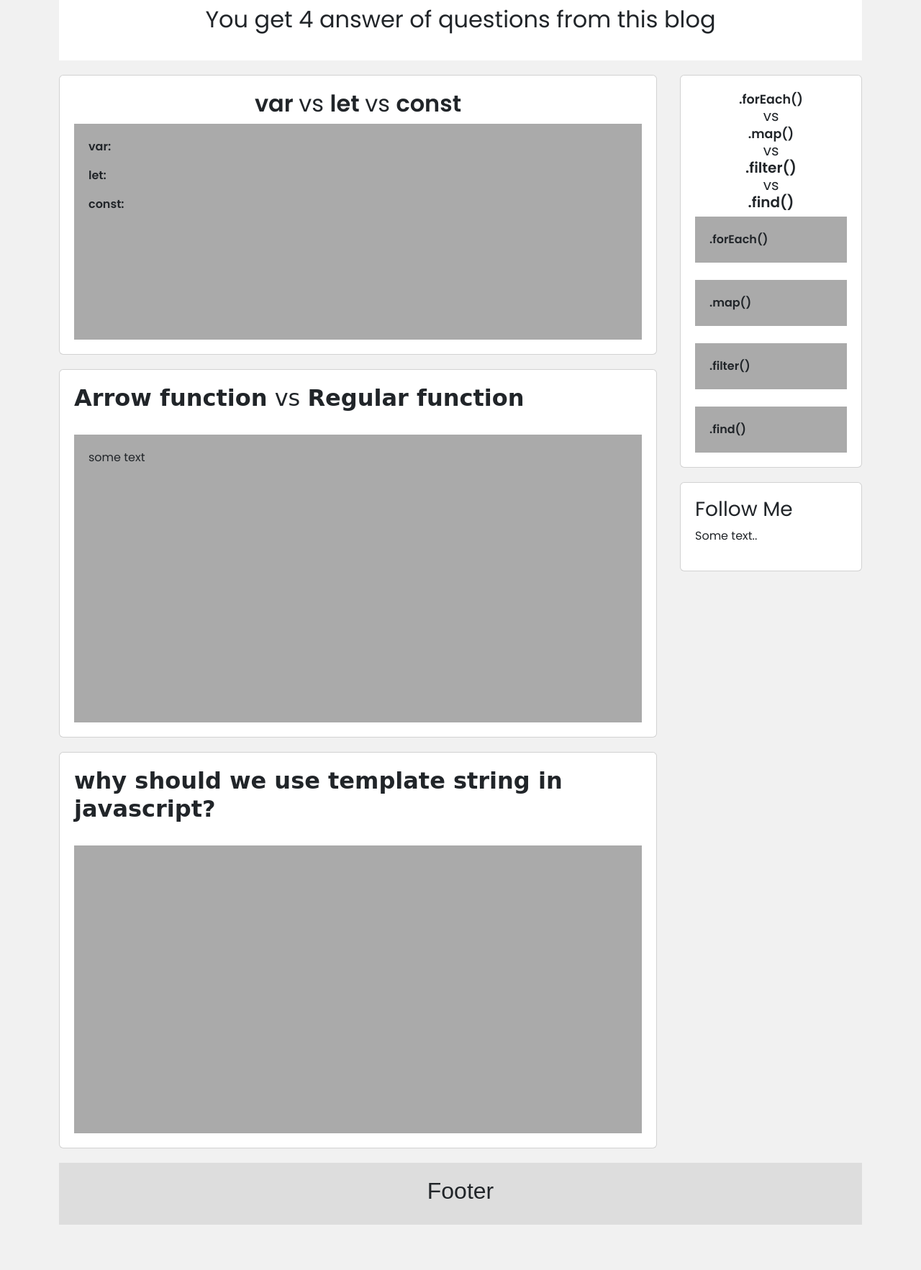
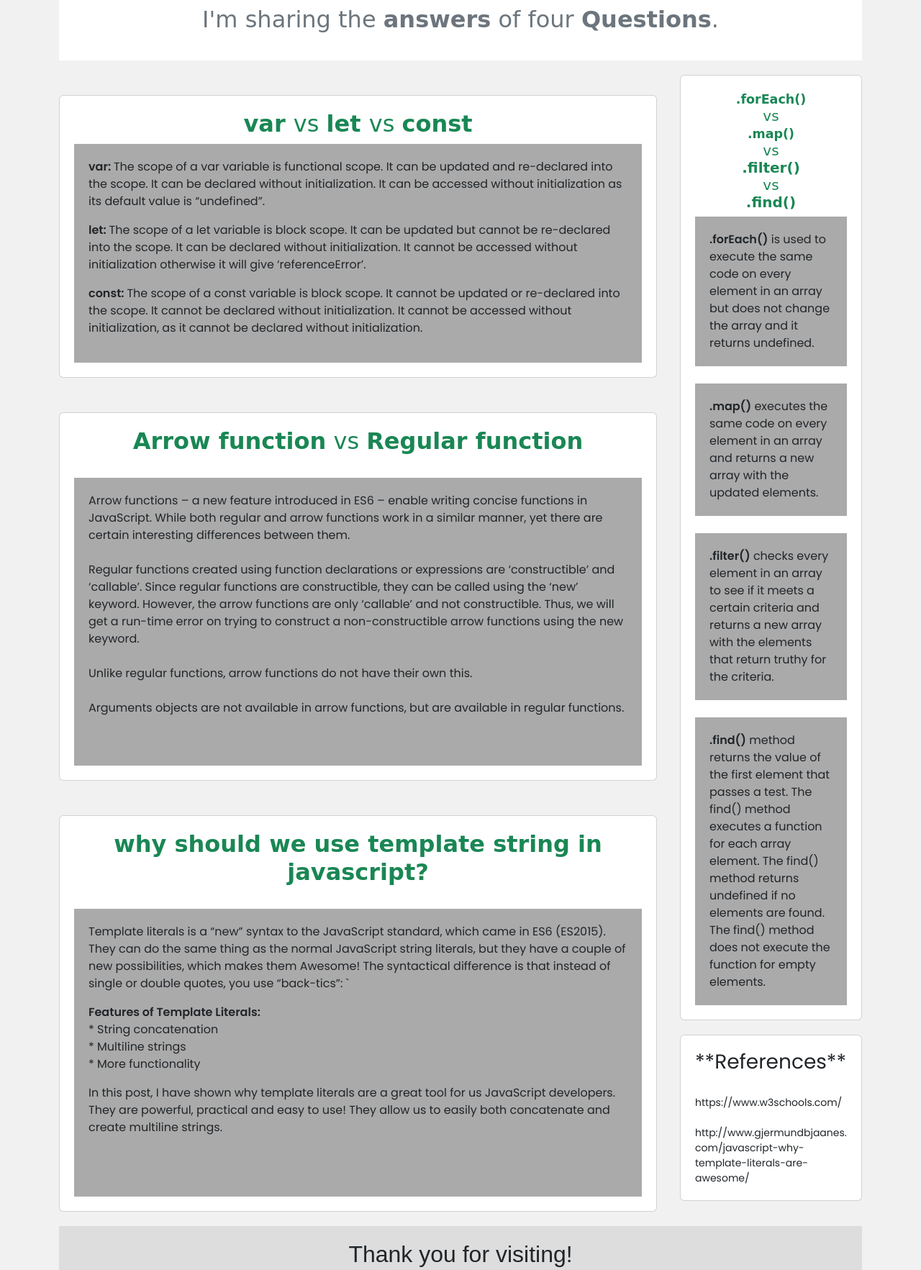
Before and after one commit to mmi-mamun/news-portal, a plain HTML site: page blog.html in a window 1280 px wide. Shown: the part 140-1905 px from the top of the page at 72% size. Before the commit the page ends 1862 px from the top, so only its background shows below. Drawn offline with nearby package versions, Linux system fonts and the light colour scheme; a web font is replaced by a local one.

Commit message:
Blog site DONE

```diff
--- a/blog.html
+++ b/blog.html
@@ -83,52 +83,111 @@
     <main class="poppins">
       <section>
         <div class="header">
-          <h2>You get 4 answer of questions from this blog</h2>
+          <h2 class="bebas-neue text-center text-secondary">
+            I'm sharing the <strong>answers</strong> of four
+            <strong>Questions</strong>.
+          </h2>
         </div>
 
         <div class="row">
           <div class="leftcolumn">
-            <div class="card">
-              <h2 class="text-center">
+            <div class="card my-5">
+              <h2 class="bebas-neue text-center text-success">
                 <strong> var </strong> vs <strong> let </strong> vs
                 <strong>const</strong>
               </h2>
               <div class="fakeimg" style="min-height: 300px">
-                <p><strong>var: </strong> <br /></p>
+                <p>
+                  <strong>var: </strong> The scope of a var variable is
+                  functional scope. It can be updated and re-declared into the
+                  scope. It can be declared without initialization. It can be
+                  accessed without initialization as its default value is
+                  “undefined”. <br />
+                </p>
 
                 <p>
-                  <strong>let: </strong>
+                  <strong>let: </strong> The scope of a let variable is block
+                  scope. It can be updated but cannot be re-declared into the
+                  scope. It can be declared without initialization. It cannot be
+                  accessed without initialization otherwise it will give
+                  ‘referenceError’.
                 </p>
                 <p>
-                  <strong>const: </strong>
+                  <strong>const: </strong> The scope of a const variable is
+                  block scope. It cannot be updated or re-declared into the
+                  scope. It cannot be declared without initialization. It cannot
+                  be accessed without initialization, as it cannot be declared
+                  without initialization.
                 </p>
               </div>
             </div>
 
             <div class="card">
-              <h2 class="bebas-neue">
+              <h2 class="bebas-neue text-center text-success">
                 <strong>Arrow function</strong> vs
                 <strong>Regular function</strong>
               </h2>
               <br />
               <div class="fakeimg" style="min-height: 400px">
-                <p>some text</p>
+                <p>
+                  Arrow functions – a new feature introduced in ES6 – enable
+                  writing concise functions in JavaScript. While both regular
+                  and arrow functions work in a similar manner, yet there are
+                  certain interesting differences between them. <br />
+                  <br />
+                  Regular functions created using function declarations or
+                  expressions are ‘constructible’ and ‘callable’. Since regular
+                  functions are constructible, they can be called using the
+                  ‘new’ keyword. However, the arrow functions are only
+                  ‘callable’ and not constructible. Thus, we will get a run-time
+                  error on trying to construct a non-constructible arrow
+                  functions using the new keyword. <br />
+                  <br />
+                  Unlike regular functions, arrow functions do not have their
+                  own this. <br />
+                  <br />
+                  Arguments objects are not available in arrow functions, but
+                  are available in regular functions.
+                </p>
               </div>
             </div>
 
-            <div class="card">
-              <h2 class="bebas-neue">
+            <div class="card mt-5">
+              <h2 class="bebas-neue text-center text-success">
                 <strong
                   >why should we use template string in javascript?</strong
                 >
               </h2>
               <br />
-              <div class="fakeimg" style="min-height: 400px"></div>
+              <div class="fakeimg" style="min-height: 400px">
+                <p>
+                  Template literals is a “new” syntax to the JavaScript
+                  standard, which came in ES6 (ES2015). They can do the same
+                  thing as the normal JavaScript string literals, but they have
+                  a couple of new possibilities, which makes them Awesome! The
+                  syntactical difference is that instead of single or double
+                  quotes, you use “back-tics”: ` <br />
+                </p>
+
+                <p>
+                  <strong>Features of Template Literals:</strong> <br />
+                  <span> * String concatenation <br /> </span>
+                  <span> * Multiline strings <br /> </span>
+                  <span> * More functionality <br /> </span>
+                </p>
+
+                <p>
+                  In this post, I have shown why template literals are a great
+                  tool for us JavaScript developers. They are powerful,
+                  practical and easy to use! They allow us to easily both
+                  concatenate and create multiline strings.
+                </p>
+              </div>
             </div>
           </div>
           <div class="rightcolumn">
             <div class="card">
-              <h5 class="text-center">
+              <h5 class="bebas-neue text-center text-success">
                 <small><strong>.forEach()</strong></small> <br />vs <br />
                 <small><strong>.map()</strong></small> <br />
                 vs <br />
@@ -136,24 +195,37 @@
                 <strong>.find()</strong>
               </h5>
               <div class="fakeimg">
-                <strong>.forEach()</strong>
+                <strong>.forEach()</strong> is used to execute the same code on
+                every element in an array but does not change the array and it
+                returns undefined.
               </div>
               <br />
               <div class="fakeimg">
-                <strong>.map()</strong>
+                <strong>.map()</strong> executes the same code on every element
+                in an array and returns a new array with the updated elements.
               </div>
               <br />
               <div class="fakeimg">
-                <strong>.filter()</strong>
+                <strong>.filter()</strong> checks every element in an array to
+                see if it meets a certain criteria and returns a new array with
+                the elements that return truthy for the criteria.
               </div>
               <br />
               <div class="fakeimg">
-                <strong>.find()</strong>
+                <strong>.find()</strong> method returns the value of the first
+                element that passes a test. The find() method executes a
+                function for each array element. The find() method returns
+                undefined if no elements are found. The find() method does not
+                execute the function for empty elements.
               </div>
             </div>
             <div class="card">
-              <h3>Follow Me</h3>
-              <p>Some text..</p>
+              <h3>**References**</h3>
+
+              <small
+                ><br />https://www.w3schools.com/ <br /><br />
+                http://www.gjermundbjaanes.com/javascript-why-template-literals-are-awesome/</small
+              >
             </div>
           </div>
         </div>
@@ -162,7 +234,7 @@
 
     <footer>
       <div class="footer">
-        <h2>Footer</h2>
+        <h2>Thank you for visiting!</h2>
       </div>
     </footer>
   </body>
--- a/style.css
+++ b/style.css
@@ -18,7 +18,5 @@
 }
 .active {
   color: #fff;
+  background-color: darksalmon;
 }
-.active {
-  background: blue;
-}
```
